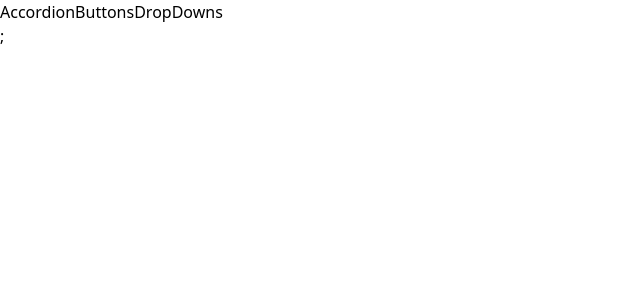
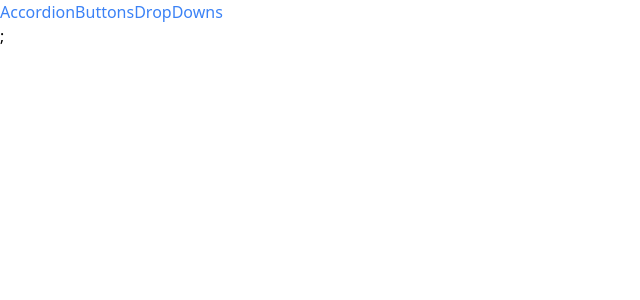
Before and after one commit to bishalkunwar/HandsOnReact, a React (Create React App) app in the folder practicepro/: page / in a window 1280 px wide. Shown: the top 300 px of the page, without its empty margins (0-640 px from the left). Built offline with nearby package versions, Linux system fonts and the light colour scheme.

Commit message:
implemented custom hooks to links and routes of context navigation files

```diff
--- a/practicepro/src/Components/CustomNavigationAndRouting/Link.js
+++ b/practicepro/src/Components/CustomNavigationAndRouting/Link.js
@@ -1,9 +1,14 @@
-import { useContext } from "react";
-import NavigationContext from "../../context/navigationContext";
+import classNames from "classnames";
+
+import useNavigation from "../hooks/useNavigation";
+// import { useContext } from "react";
+// import NavigationContext from "../../context/navigationContext";
 
 export default function Link({to, children}){
 
-    const {navigate} = useContext(NavigationContext);
+    const classes = classNames('text-blue-500')
+
+    const {navigate} = useNavigation();
     const handleClick = (e) => {
         if(e.metaKey || e.ctrlKey){
             return;
@@ -14,5 +19,5 @@
 
     };
 
-    return <a  href={to} onClick={handleClick}>{children}</a>
+    return <a className={classes} href={to} onClick={handleClick}>{children}</a>
 }
--- a/practicepro/src/Components/CustomNavigationAndRouting/Route.js
+++ b/practicepro/src/Components/CustomNavigationAndRouting/Route.js
@@ -1,8 +1,10 @@
-import { useContext } from "react";
-import NavigationContext from "../../context/navigationContext";
+
+import useNavigation from "../hooks/useNavigation";
+// import { useContext } from "react";
+// import NavigationContext from "../../context/navigationContext";
 
 export default function Route({path, children}){
-    const {currentPath} = useContext(NavigationContext);
+    const {currentPath} = useNavigation();
 
     if(path ===  currentPath){
         return children;
--- /dev/null
+++ b/practicepro/src/Components/hooks/useNavigation.js
@@ -0,0 +1,7 @@
+import { useContext } from "react";
+import NavigationContext from "../../context/navigationContext";
+
+export default function useNavigation(){
+
+    return useContext(NavigationContext);
+};
```
